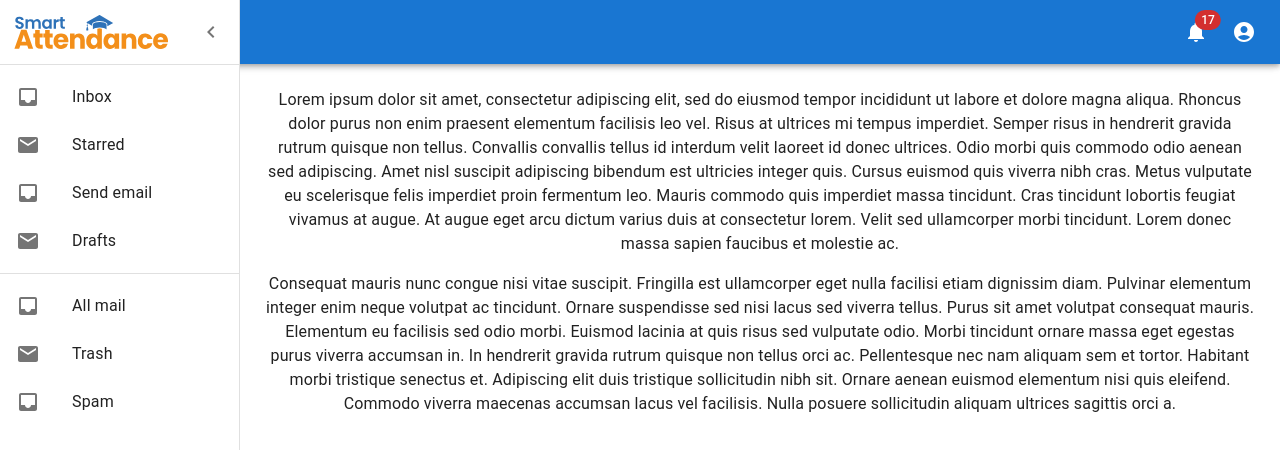
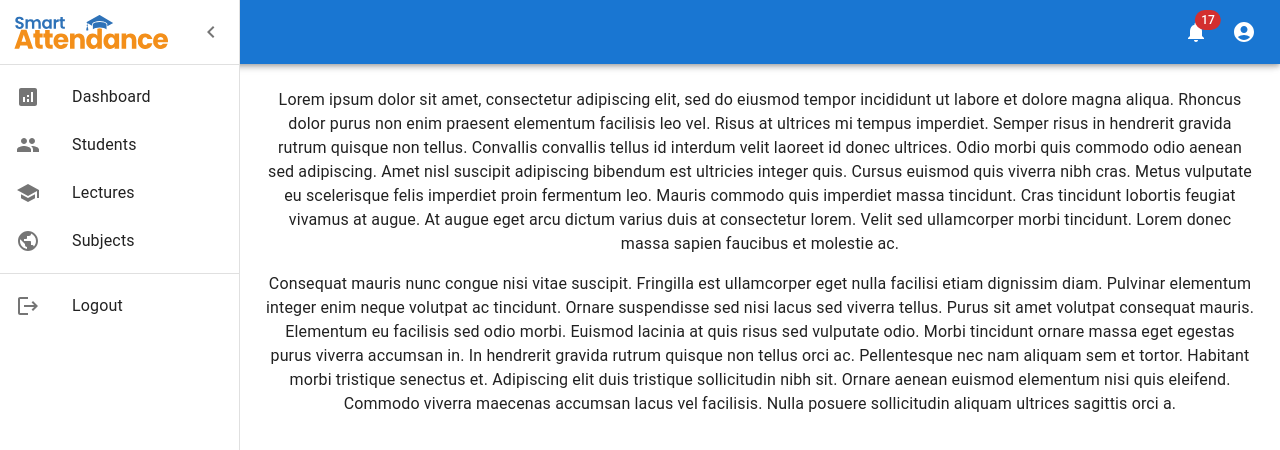
Before and after one commit to VishwaDeAero/Smart-Attendance-AdminPanel, a React (Create React App) app: page / in a window 1280 px wide. Shown: the top 450 px of the page. Built offline with nearby package versions, Linux system fonts and the light colour scheme.

Commit message:
Side Drawer optimization

```diff
--- a/src/components/SideDrawer.js
+++ b/src/components/SideDrawer.js
@@ -1,12 +1,14 @@
-import { ChevronLeft, ChevronRight, Inbox, Mail } from '@mui/icons-material';
+import { Analytics, ChevronLeft, ChevronRight, Inbox, Logout, Mail, People, Public, School } from '@mui/icons-material';
 import { Divider, Drawer, IconButton, List, ListItem, ListItemButton, ListItemIcon, ListItemText, styled, useTheme } from '@mui/material'
-import React from 'react'
+import React, { useState } from 'react'
 import AppLogo from './AppLogo';
 
 const SideDrawer = ({ drawerWidth, open, handleDrawerClose }) => {
 
   const theme = useTheme();
+  const [selectedPage, setSelectedPage] = useState('Inbox');
 
+  // Styles for the side drawer header component.
   const DrawerHeader = styled('div')(({ theme }) => ({
     display: 'flex',
     alignItems: 'center',
@@ -16,10 +18,51 @@ const SideDrawer = ({ drawerWidth, open, handleDrawerClose }) => {
     justifyContent: 'space-between',
   }));
 
+  // Side Drawer Content
+  const mainItems = [
+    { text: 'Dashboard', icon: <Analytics/> },
+    { text: 'Students', icon: <People/> },
+    { text: 'Lectures', icon: <School/> },
+    { text: 'Subjects', icon: <Public/> },
+  ];
+
+  const userItemms = [
+    { text: 'Logout', icon: <Logout/> },
+  ];
+
+
+  // Handle Side Bar Item Click
+  const handleListItemClick = (text) => {
+    setSelectedPage(text);
+    // You can add any additional logic here when a page is selected
+  };
+
+  // Side Bar Components Generator
+  const renderListItems = (items) => (
+    <List>
+      {items.map(({ text, icon }, index) => (
+        <ListItem
+          key={text}
+          disablePadding
+          onClick={() => handleListItemClick(text)}
+        >
+          <ListItemButton
+            selected={selectedPage === text}
+          >
+            <ListItemIcon>
+              {icon}
+            </ListItemIcon>
+            <ListItemText primary={text} />
+          </ListItemButton>
+        </ListItem>
+      ))}
+    </List>
+  );
+
   return (
     <Drawer
       sx={{
-          width: {drawerWidth},
+        width: { drawerWidth },
         flexShrink: 0,
         '& .MuiDrawer-paper': {
           width: `${drawerWidth}px`,
@@ -31,37 +74,15 @@ const SideDrawer = ({ drawerWidth, open, handleDrawerClose }) => {
       open={open}
     >
       <DrawerHeader>
-          <AppLogo/>
+        <AppLogo />
         <IconButton onClick={handleDrawerClose}>
           {theme.direction === 'ltr' ? <ChevronLeft /> : <ChevronRight />}
         </IconButton>
       </DrawerHeader>
       <Divider />
-        <List>
-          {['Inbox', 'Starred', 'Send email', 'Drafts'].map((text, index) => (
-            <ListItem key={text} disablePadding>
-              <ListItemButton>
-                <ListItemIcon>
-                  {index % 2 === 0 ? <Inbox /> : <Mail />}
-                </ListItemIcon>
-                <ListItemText primary={text} />
-              </ListItemButton>
-            </ListItem>
-          ))}
-        </List>
+      {renderListItems(mainItems)}
       <Divider />
-        <List>
-          {['All mail', 'Trash', 'Spam'].map((text, index) => (
-            <ListItem key={text} disablePadding>
-              <ListItemButton>
-                <ListItemIcon>
-                  {index % 2 === 0 ? <Inbox /> : <Mail />}
-                </ListItemIcon>
-                <ListItemText primary={text} />
-              </ListItemButton>
-            </ListItem>
-          ))}
-        </List>
+      {renderListItems(userItemms)}
     </Drawer>
   )
 }
```
Lines whose indentation alone changed are shown as unchanged.
